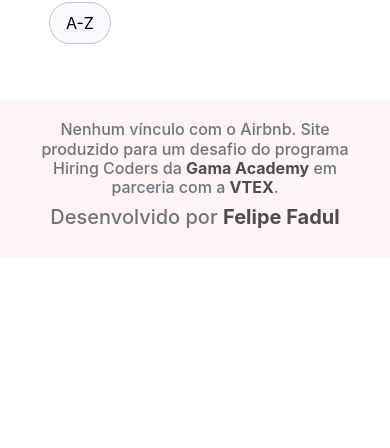
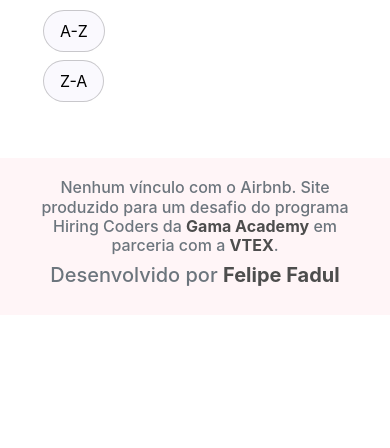
Before and after one commit to felipefadul/desafio-gama-airbnb, a plain HTML site: page index.html in a window 390 px wide. Shown: the part 396-844 px from the top of the page. Drawn offline with nearby package versions, Linux system fonts and the light colour scheme; no server answers; some icons are missing.

Commit message:
feat: Adiciona filtro por ordem alfabética Z-A

```diff
--- a/css/style.css
+++ b/css/style.css
@@ -161,7 +161,7 @@ label {
 }
 
 .filter-button {
-  margin: 0 16px;
+  margin: 0 10px;
   width: max-content;
   border: 1px solid rgba(0, 0, 0, 0.2);
   border-radius: 30px;
@@ -252,4 +252,8 @@ footer h4 {
     flex-direction: column;
     margin: 2rem 5%;
   }
+
+  .filter-button:nth-child(n + 2) {
+    margin-top: 8px;
+  }
 }
--- a/index.html
+++ b/index.html
@@ -43,9 +43,9 @@
       <section id="section-filters">
         <h1>Filtros:</h1>
 
-        <button class="filter-button" onclick="orderByNameAZ()">
-          A-Z
-        </button>
+        <button class="filter-button" onclick="orderByNameAZ()">A-Z</button>
+        <button class="filter-button" onclick="orderByNameZA()">Z-A</button>
+
 
       </section>
 
--- a/js/index.js
+++ b/js/index.js
@@ -88,9 +88,13 @@ function updateCardsTotal(number) {
 }
 
 function orderByNameAZ() {
-  data.sort((a, b) => {
-    return a.name > b.name ? 1 : b.name > a.name ? -1 : 0;
-  });
+  data.sort((a, b) => (a.name > b.name ? 1 : b.name > a.name ? -1 : 0));
 
   renderCards();
 }
+
+function orderByNameZA() {
+  data.sort((a, b) => (a.name < b.name ? 1 : b.name < a.name ? -1 : 0));
+
+  renderCards(data);
+}
```
